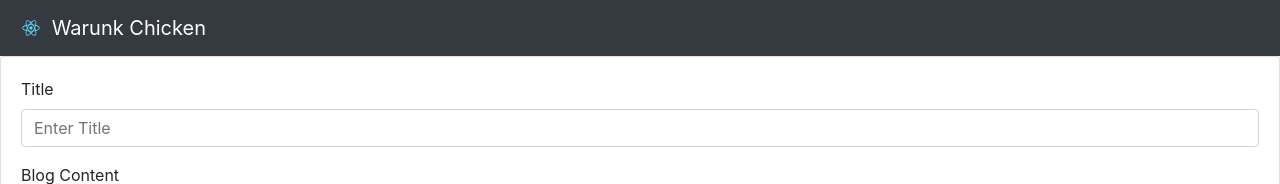
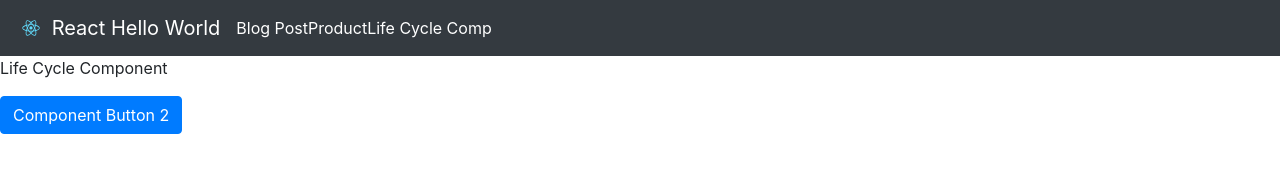
Before and after one commit to kxgcayh/react-hello-world, a React (Create React App) app: page /lifecycle in a window 1280 px wide. Shown: the top 184 px of the page. Built offline with nearby package versions, Linux system fonts and the light colour scheme; data requests are answered from the project's data file.

Commit message:
Implementasi React Router and Link

```diff
--- a/src/container/Header/Header.jsx
+++ b/src/container/Header/Header.jsx
@@ -1,5 +1,6 @@
 import React, { Component } from "react";
 import logo from "../../logo.svg";
+import { BrowserRouter as Router, Switch, Route, Link } from "react-router-dom";
 
 import Navbar from "react-bootstrap/Navbar";
 
@@ -15,8 +16,15 @@ class Header extends Component {
             height="30"
             className="d-inline-block align-top"
           />{" "}
-          Warunk Chicken
+          React Hello World
         </Navbar.Brand>
+        <Navbar.Text href="#home" className="mr-auto">
+          <Link to="/">Blog Post</Link>
+          {""}
+          <Link to="/product">Product</Link>
+          {""}
+          <Link to="/lifecycle">Life Cycle Comp</Link>
+        </Navbar.Text>
       </Navbar>
     );
   }
--- a/src/container/Home/Home.jsx
+++ b/src/container/Home/Home.jsx
@@ -1,16 +1,23 @@
-import React, { Component } from "react";
-// import YoutubeComp from "../../component/YoutubeComp/YoutubeComp";
-// import Product from "../Product/Product";
+import React, { Component, Fragment } from "react";
+
+import { BrowserRouter as Router, Switch, Route, Link } from "react-router-dom";
+
+import YoutubeComp from "../../component/YoutubeComp/YoutubeComp";
+import Product from "../Product/Product";
 import Header from "../Header/Header";
 import BlogPost from "../BlogPost/BlogPost";
-// import LifeCycleComp from "../LifeCycleComp/LifeCycleComp";
+import LifeCycleComp from "../LifeCycleComp/LifeCycleComp";
 
 class Home extends Component {
   render() {
     return (
-      <div>
+      // eslint-disable-next-line react/jsx-no-undef
+      <Router>
+        {/* <div>
           <Header />
-        {/* <YoutubeComp />
+          <hr />
+          <p>Youtube Component</p>
+          <YoutubeComp />
           <YoutubeComp
             time="1.23"
             title="Tutorial ReactJS - Bagian 1"
@@ -30,11 +37,24 @@ class Home extends Component {
             time="4.56"
             title="Tutorial ReactJS - Bagian 4"
             desc="4x Ditonton, 4 Hari yang Lalu"
-        /> */}
-        {/* <Product /> */}
-        {/* <LifeCycleComp /> */}
+          />
+          <hr />
+          <p>Product</p>
+          <Product />
+          <hr />
+          <p>Life Cycle Component</p>
+          {<LifeCycleComp />}
+          <hr />
+          <p>Blog Post</p>
           <BlogPost />
-      </div>
+        </div> */}
+        <Header />
+        <Fragment>
+          <Route path="/" exact component={BlogPost} />
+          <Route path="/product" component={Product} />
+          <Route path="/lifecycle" component={LifeCycleComp} />
+        </Fragment>
+      </Router>
     );
   }
 }
--- a/src/container/LifeCycleComp/LifeCycleComp.jsx
+++ b/src/container/LifeCycleComp/LifeCycleComp.jsx
@@ -1,4 +1,4 @@
-import React, { Component } from "react";
+import React, { Component, Fragment } from "react";
 import Button from "react-bootstrap/Button";
 
 class LifeCycleComp extends Component {
@@ -58,9 +58,12 @@ class LifeCycleComp extends Component {
   render() {
     console.log("render");
     return (
-      <Button variant="primary" onClick={this.changeCount}>
-        Component Button {this.state.count}
-      </Button>
+      <Fragment>
+        <p>Life Cycle Component</p>
+        <Button variant="primary" onClick={this.changeCount}>
+          Component Button {this.state.count}
+        </Button>
+      </Fragment>
     );
   }
 }
```
Lines whose indentation alone changed are shown as unchanged.
